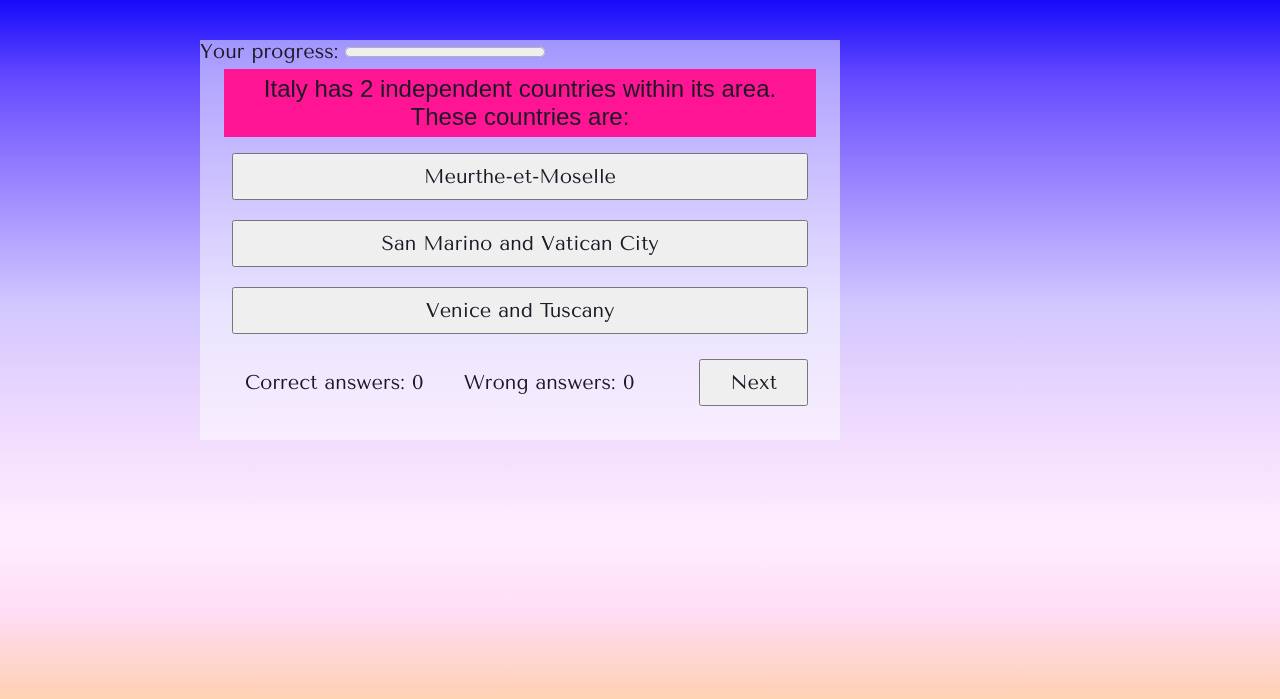
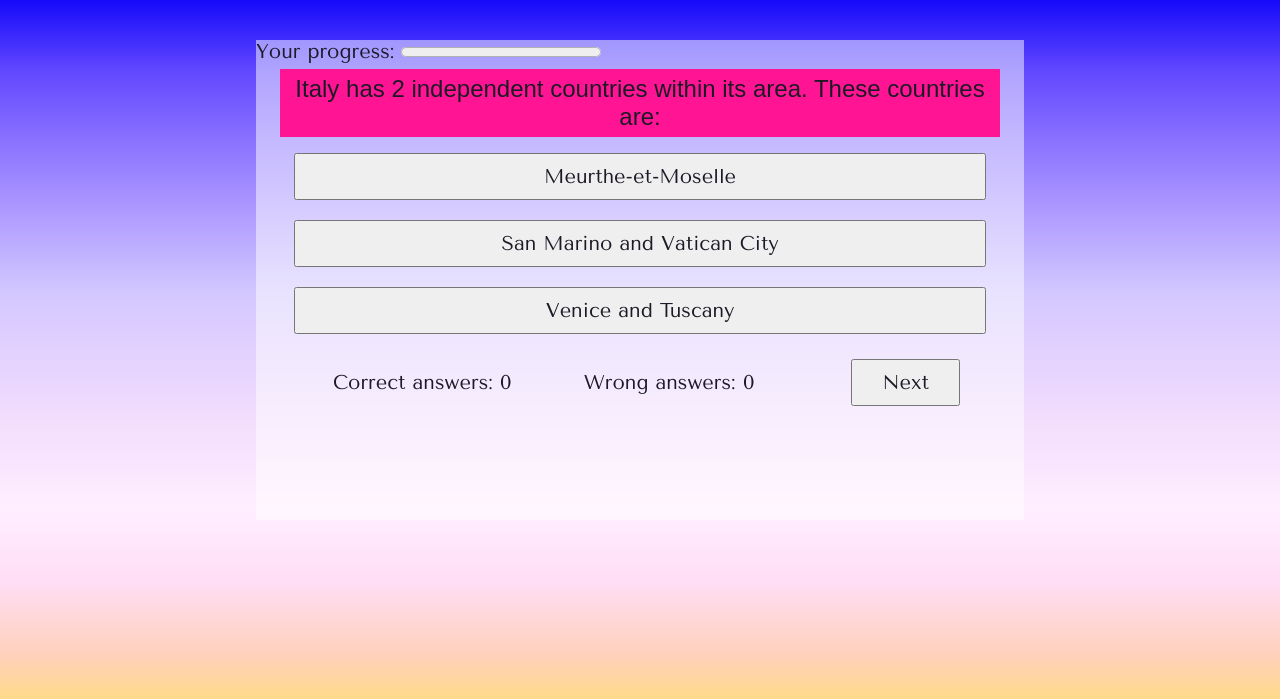
Before and after one commit to sbojorge/Popyquiz-Europe, a plain HTML site: page index.html in a window 1280 px wide. Both pictures are taken after a click on the button "Let's go!". Shown: the top 699 px of the page. Drawn offline with nearby package versions, Linux system fonts and the light colour scheme; a web font is replaced by a local one.

Commit message:
correct margins

```diff
--- a/assets/css/style.css
+++ b/assets/css/style.css
@@ -6,12 +6,17 @@
     box-sizing:border-box;
 }
 
+html {
+    height: -webkit-fill-available;
+}
+
 body {
     background-image: linear-gradient(to bottom, #150afa, #6349ff, #8d74ff, #b19eff, #d2c7ff, #e6d3fe, #f5e0fd, #ffeeff, #ffddf5, #ffd1bc, #ffdf6a, #fbff01);
     background-color: whitesmoke;
     font-family: Tenor Sans, sans-serif;
     font-size: 1.25rem;
     min-height: 100vh;
+    height: -webkit-fill-available;
     color: #1E1926;
 }
 
@@ -74,10 +79,10 @@ body {
 /* quiz area */
 
 #general-container {
-    height: 50vh;
-    width: 50vw;
+    height: 60vh;
+    width: 60vw;
     background-color: rgba(255, 255, 255, 0.5);
-    margin: 2em 10em;
+    margin: 2em auto;
     display: none;
 }
 
```
